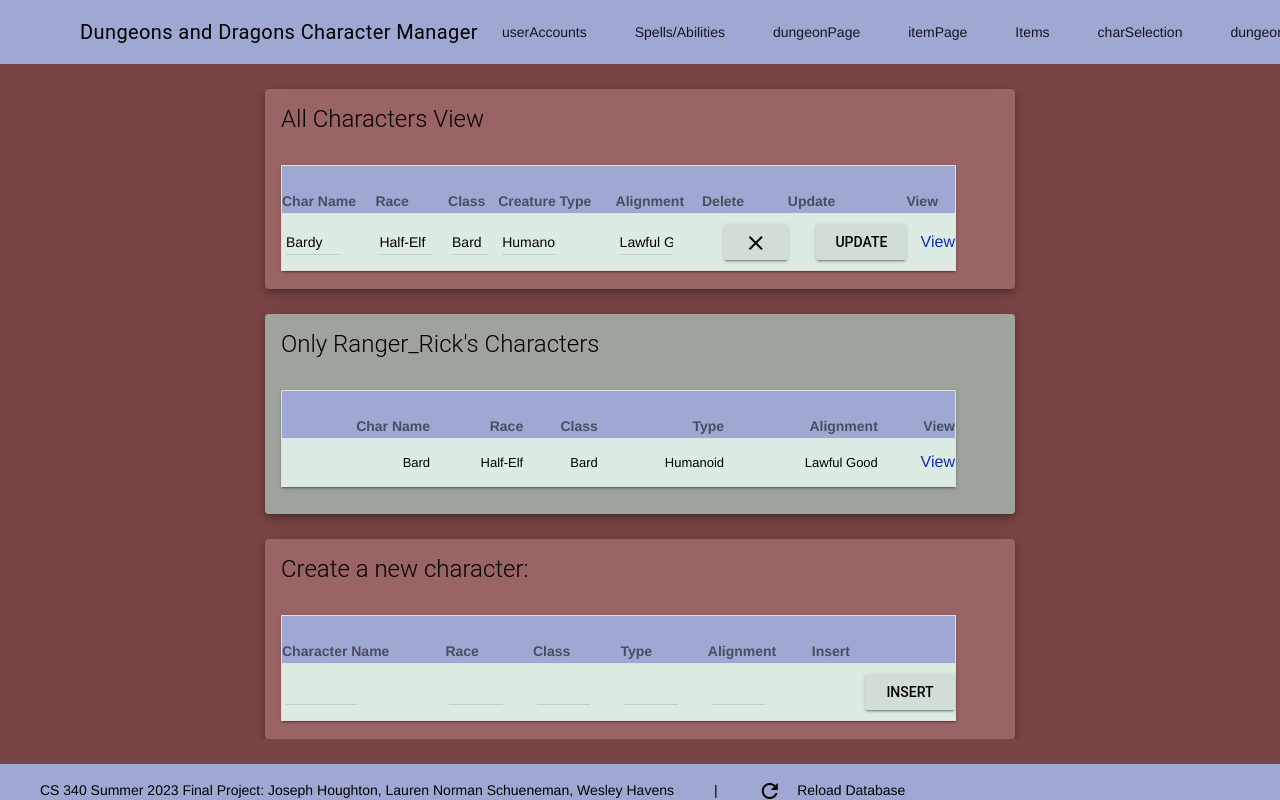
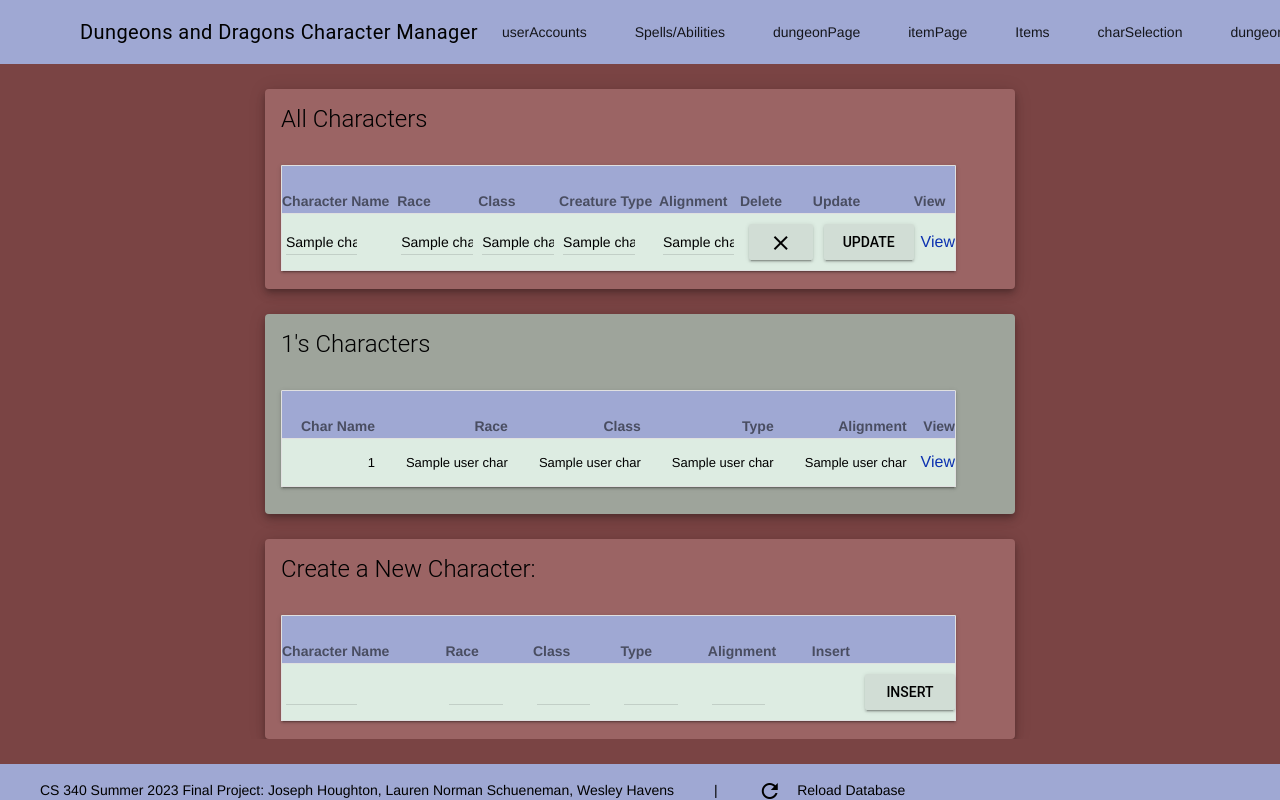
Before and after one commit to WesDH/CS340_FinalProject_Group38, a Flask app: template templates/charSelection_v2.html in a window 1280 px wide. Run offline with Flask 3, Linux system fonts and the light colour scheme; the template is opened without the code that fills it: most values are stand-ins (such as "Sample title", 1, 10 or a date in 2020); parts of the project's set-up code (start-up, migrations or seed data) failed here and were passed over; some libraries are stand-ins or nearby versions.

Commit message:
charSelection_v2 CRUD almost finished except update

```diff
--- a/app.py
+++ b/app.py
@@ -16,11 +16,11 @@ app.config['MYSQL_PASSWORD'] = ENV_PASSWORD
 app.config['MYSQL_DB'] = ENV_DATABASE
 app.secret_key = session_key
 
-#app.config.from_pyfile(".env")
+# app.config.from_pyfile(".env")
 
 mysql = MySQL(app)
 
-curr_user_id = None
+curr_user_id = 1
 
 def generate_ddl():
     """
@@ -44,6 +44,7 @@ def generate_ddl():
 with app.app_context():
     #generate_ddl()  # Comment this during development to save some time
     pass
+
 
 def flash_err(e):
     if len(e.args) > 1:
@@ -84,22 +85,140 @@ def index():
             print(exc)
             return f"Exception on POST to / route: {exc}", 500
 
+
 @app.route("/charPage.html", methods=['GET'])
 def char_page():
     return render_template('charPage.html')
 
+
+
+
 # TODO : New char_selection route
-@app.route("/charSelection_v2.html", methods=['GET'])
+@app.route("/charSelection_v2.html", methods=['GET', 'POST'])
 def char_selection_v2():
-    return render_template('charSelection_v2.html')
+
+
+    if request.method == "GET":
+        cur = mysql.connection.cursor()
+
+        if curr_user_id:
+            username = cur.execute(sql.get_user, [curr_user_id])
+            if username > 0:
+                username = cur.fetchall()
+            user_chars = cur.execute(sql.get_user_chars, [curr_user_id])
+            if user_chars > 0:
+                user_chars = cur.fetchall()
+        else:
+            username, user_chars = None, None
+
+        all_chars = cur.execute(sql.get_all_chars)
+        if all_chars > 0:
+            all_chars = cur.fetchall()
+
+        print("all_chars =", all_chars, file=sys.stderr)
+        print("username =", username, file=sys.stderr)
+
+        return render_template('charSelection_v2.html',
+                           username=username,
+                           all_chars=all_chars,
+                           user_chars=user_chars)
+
+
+    elif request.method == "POST":
+        print("button clicked =", request.form['button_press'], file=sys.stderr)
+        if request.form['button_press'] == "insert":
+            print("insert was clicked")
+            try:
+                char_name = request.form['char_name']
+                char_race = request.form['char_race']
+                char_class = request.form['char_class']
+                char_type = request.form['char_type']
+                char_alignment = request.form['char_alignment']
+                cur = mysql.connection.cursor()
+                cur.execute(sql.add_char, (char_name, char_race, char_class, char_type, char_alignment, curr_user_id))
+                mysql.connection.commit()
+                cur.close()
+                flash(f"Row inserted for char: {char_name}", "info")
+                return redirect(url_for("char_selection_v2"))
+            except Exception as exc:
+                flash_err(exc)
+                return redirect(url_for("char_selection_v2"))
+
+
+
+
+            return render_template('charSelection_v2.html',
+                                    username=username,
+                                    all_chars=all_chars,
+                                    user_chars=user_chars)
+
+
+        elif request.form['button_press'][0] == "d":
+            print("delete was clicked")
+            char_id = request.form['button_press'][1:]
+            print("char_id =", char_id)
+            try:
+                char_name = request.form['char_name']
+                char_race = request.form['char_race']
+                char_class = request.form['char_class']
+                char_type = request.form['char_type']
+                char_alignment = request.form['char_alignment']
+                cur = mysql.connection.cursor()
+                cur.execute(sql.delete_char, [char_id])
+                mysql.connection.commit()
+                cur.close()
+                flash(f"Row deleted for char: {char_name}", "info")
+                return redirect(url_for("char_selection_v2"))
+            except Exception as exc:
+                flash_err(exc)
+                return redirect(url_for("char_selection_v2"))
+
+
+
+
+            return render_template('charSelection_v2.html',
+                                    username=username,
+                                    all_chars=all_chars,
+                                    user_chars=user_chars)
+
+
+        elif request.form['button_press'][0] == "u":
+            print("update was clicked")
+            char_id = request.form['button_press'][1:]
+            print("char_id =", char_id)
+            try:
+                char_name = request.form['char_name']
+                char_race = request.form['char_race']
+                print("char_race:", char_race)
+                char_class = request.form['char_class']
+                char_type = request.form['char_type']
+                char_alignment = request.form['char_alignment']
+                cur = mysql.connection.cursor()
+                cur.execute(sql.update_char, (char_name, char_race, char_class, char_type, char_alignment, char_id))
+                mysql.connection.commit()
+                cur.close()
+                flash(f"Row updated for char: {char_name}", "info")
+                return redirect(url_for("char_selection_v2"))
+            except Exception as exc:
+                flash_err(exc)
+                return redirect(url_for("char_selection_v2"))
+
+
+
+
+            return render_template('charSelection_v2.html',
+                                    username=username,
+                                    all_chars=all_chars,
+                                    user_chars=user_chars)
+
+
+
 
 @app.route("/dungeonPage.html", methods=['GET'])
 def dungeon_page():
     return render_template('dungeonPage.html')
 
-@app.route("/itemPage.html", methods=['GET'])
-def item_page():
-    return render_template('itemPage.html')
+
 
 @app.route("/dungeonSelection.html", methods=['GET', 'POST'])
 def dungeon_selection():
@@ -124,7 +243,7 @@ def dungeon_selection():
 
 
         # print("username =", username, file=sys.stderr)
-        print("all_dungeons =", all_dungeons, file=sys.stderr)
+        # print("all_dungeons =", all_dungeons, file=sys.stderr)
         return render_template('dungeonSelection.html',
                            username=username,
                            all_dungeons=all_dungeons,
@@ -135,6 +254,11 @@ def dungeon_selection():
 # @app.route("/charSelection.html", methods=['GET'])
 # def char_selection():
 #     return render_template('charSelection.html')
+
+
+@app.route("/itemPage.html", methods=['GET'])
+def item_page():
+    return render_template('itemPage.html')
 
 
 @app.route("/Items.html", methods=['GET', 'POST'])
--- a/templates/charSelection_v2.html
+++ b/templates/charSelection_v2.html
@@ -9,13 +9,17 @@
 
 <div class="table_data table_left mdl-card mdl-shadow--6dp">
     <div class="mdl-card__title">
-        <h2 class="mdl-card__title-text">All Characters View</h2>
+        <h2 class="mdl-card__title-text">All Characters</h2>
     </div>
     <div class="mdl-card__supporting-text">
+	{% if not username %}
+	    <h5 class="mdl-card__title-text">Select a User to Update and Delete their Characters</h5>
+	{% endif %}
+	<form action="/charSelection_v2.html" method="POST">
         <table class="mdl-data-table mdl-js-data-table mdl-shadow--2dp">
             <thead>
                 <tr>
-                    <th>Char Name</th>
+                    <th>Character Name</th>
                     <th>Race</th>
                     <th>Class</th>
                     <th>Creature Type</th>
@@ -26,59 +30,107 @@
                 </tr>
             </thead>
             <tbody>
+		{% for char in all_chars %}
                 <tr>
 		    <td>
-                        <div class="mdl-textfield normal fat mdl-js-textfield">
-                            <input class="mdl-textfield__input" type="text" value="Bardy">
+                        <div class="mdl-textfield fat mdl-js-textfield">
+				<input
+				    class="mdl-textfield__input"
+				    type="text"
+				    name="char_name"
+				    value="{{char[1]}}">
                             <label class="mdl-textfield__label" ></label>
                         </div>
 		    </td>
 		    <td>
-                        <div class="mdl-textfield normal mdl-js-textfield">
-                            <input class="mdl-textfield__input" type="text" value="Half-Elf">
+                        <div class="mdl-textfield fat mdl-js-textfield">
+				<input
+				    class="mdl-textfield__input"
+				    type="text"
+				    name="char_race"
+				    value="{{char[2]}}"
+				    >
                             <label class="mdl-textfield__label" ></label>
                         </div>
                     </td>
 		    <td>
-                        <div class="mdl-textfield thin mdl-js-textfield">
-                            <input class="mdl-textfield__input" type="text" value="Bard">
+                        <div class="mdl-textfield fat mdl-js-textfield">
+				<input
+				    class="mdl-textfield__input"
+				    type="text"
+				    name="char_class"
+				    value="{{char[3]}}">
                             <label class="mdl-textfield__label" ></label>
                         </div>
                     </td>
 		    <td>
-                        <div class="mdl-textfield normal mdl-js-textfield">
-                            <input class="mdl-textfield__input" type="text" value="Humanoid">
+                        <div class="mdl-textfield fat mdl-js-textfield">
+				<input
+				    class="mdl-textfield__input"
+				    type="text"
+				    name="char_type"
+				    value="{{char[4]}}">
                             <label class="mdl-textfield__label" ></label>
                         </div>
                     </td>
 		    <td>
-                        <div class="mdl-textfield normal mdl-js-textfield">
-                            <input class="mdl-textfield__input" type="text" value="Lawful Good">
+                        <div class="mdl-textfield fat mdl-js-textfield">
+				<input
+				    class="mdl-textfield__input"
+				    type="text"
+				    name="char_alignment"
+				    value="{{char[5]}}">
                             <label class="mdl-textfield__label" ></label>
                         </div>
                     </td>
+		    {% if username %}
 		    <td>
-                        <button class="mdl-button delete mdl-js-button mdl-button--raised mdl-js-ripple-effect">
+                        <button class="mdl-button delete mdl-js-button mdl-button--raised mdl-js-ripple-effect"
+				type="submit"
+				name="button_press"
+				value="d{{char[0]}}"
+				>
                             <i class="material-icons md-18">close</i>
                         </button>
                     </td>
                     <td>
-                        <button class="mdl-button mdl-js-button mdl-button--raised mdl-js-ripple-effect">
+                        <button class="mdl-button mdl-js-button mdl-button--raised mdl-js-ripple-effect"
+				type="submit"
+				name="button_press"
+				value="u{{char[0]}}"
+
+				>
                             Update
                         </button>
                     </td>
+		    {% else %}
+		    <td>
+                        <button class="mdl-button delete mdl-js-button mdl-button--raised mdl-js-ripple-effect" disabled=True>
+                            <i class="material-icons md-18">close</i>
+                        </button>
+                    </td>
+                    <td>
+                        <button class="mdl-button mdl-js-button mdl-button--raised mdl-js-ripple-effect" disabled=True>
+                            Update
+                        </button>
+                    </td>
+		    {% endif %}
                     <td>
                         <a class="view_link" href="/charPage.html">View</a>
                     </td>
 		</tr>
+		{% endfor %}
             </tbody>
+	</form>
         </table>
     </div>
 </div>
 
+
+{% if username %}
 <div class="table_data table_right mdl-card mdl-shadow--6dp">
     <div class="mdl-card__title">
-        <h2 class="mdl-card__title-text">Only Ranger_Rick's Characters</h2>
+	    <h2 class="mdl-card__title-text">{{username[0][0]}}'s Characters</h2>
     </div>
     <div class="mdl-card__supporting-text">
         <table class="mdl-data-table th-right-align mdl-js-data-table mdl-shadow--2dp">
@@ -93,33 +145,43 @@
                 </tr>
             </thead>
             <tbody>
+		{% if user_chars %}
+		{% for user_char in user_chars %}
                 <tr>
 		    <td>
-                        Bard
+			    {{user_char[0]}}
 		    </td>
 		    <td>
-                        Half-Elf
+			    {{user_char[1]}}
 		    </td>
 		    <td>
-                        Bard
+			    {{user_char[2]}}
 		    </td>
 		    <td>
-                        Humanoid
+			    {{user_char[3]}}
 		    </td>
 		    <td>
-                        Lawful Good
+			    {{user_char[4]}}
 		    </td>
                     <td>
                         <a class="view_link" href="/charPage.html">View</a>
                     </td>
                 </tr>
+		{% endfor %}
+		{% endif %}
             </tbody>
         </table>
     </div>
 </div>
 
+{% else %}
+<div class="table_data table_right mdl-card mdl-shadow--6dp">
+    <div class="mdl-card__title">
+	    <h2 class="mdl-card__title-text">Select a User to view their Characters</h2>
+    </div>
+</div>
 
-
+{% endif %}
 
 
 
@@ -127,9 +189,14 @@
 
 <div class="table_data table_left mdl-card mdl-shadow--6dp">
     <div class="mdl-card__title">
-        <h2 class="mdl-card__title-text">Create a new character:</h2>
+        <h2 class="mdl-card__title-text">Create a New Character:</h2>
     </div>
+
     <div class="mdl-card__supporting-text">
+	{% if not username %}
+	    <h5 class="mdl-card__title-text">Select a User to add a Character to that User</h5>
+	{% endif %}
+	<form action="/charSelection_v2.html" method="POST">
         <table class="mdl-data-table mdl-js-data-table mdl-shadow--2dp">
             <thead>
                 <tr>
@@ -145,42 +212,85 @@
                 <tr>
                     <td>
                         <div class="mdl-textfield fat mdl-js-textfield">
-                            <input class="mdl-textfield__input" type="text" value="">
+                            <input
+			    	class="mdl-textfield__input"
+				type="text"
+				name="char_name"
+				value=""
+				>
                             <label class="mdl-textfield__label" ></label>
                         </div>
                     </td>
                     <td>
                         <div class="mdl-textfield normal mdl-js-textfield">
-                            <input class="mdl-textfield__input" type="text" value="">
+                            <input
+			    	class="mdl-textfield__input"
+				type="text"
+				name="char_race"
+				value=""
+				>
                             <label class="mdl-textfield__label" ></label>
                         </div>
                     </td>
                     <td>
                         <div class="mdl-textfield normal mdl-js-textfield">
-                            <input class="mdl-textfield__input" type="text" value="">
+                            <input
+			    	class="mdl-textfield__input"
+				type="text"
+				name="char_class"
+				value=""
+				>
                             <label class="mdl-textfield__label" ></label>
                         </div>
                     </td>
                     <td>
                         <div class="mdl-textfield normal mdl-js-textfield">
-                            <input class="mdl-textfield__input" type="text" value="">
+                            <input
+			    	class="mdl-textfield__input"
+				type="text"
+				name="char_type"
+				value=""
+				>
                             <label class="mdl-textfield__label" ></label>
                         </div>
                     </td>
                     <td>
                         <div class="mdl-textfield normal mdl-js-textfield">
-                            <input class="mdl-textfield__input" type="text" value="">
+                            <input
+			    	class="mdl-textfield__input"
+				type="text"
+				name="char_alignment"
+				value=""
+				>
                             <label class="mdl-textfield__label" ></label>
                         </div>
                     </td>
+		    {% if username %}
                     <td>
-                        <button class="mdl-button mdl-js-button mdl-button--raised mdl-js-ripple-effect">
+                        <button
+				class="mdl-button mdl-js-button mdl-button--raised mdl-js-ripple-effect"
+				type="submit"
+				name="button_press"
+				value="insert"
+				>
                            INSERT
                         </button>
                     </td>
+		    {% else %}
+		    <td>
+                        <button
+				class="mdl-button mdl-js-button mdl-button--raised mdl-js-ripple-effect"
+				type="submit"
+				disabled=True
+				>
+                           INSERT
+                        </button>
+                    </td>
+	   	    {% endif %}
                 </tr>
             </tbody>
         </table>
+	</form>
     </div>
 </div>
 
```
Also changed, not shown: queries.py (+27 -0 lines). Lines whose indentation alone changed are shown as unchanged.
